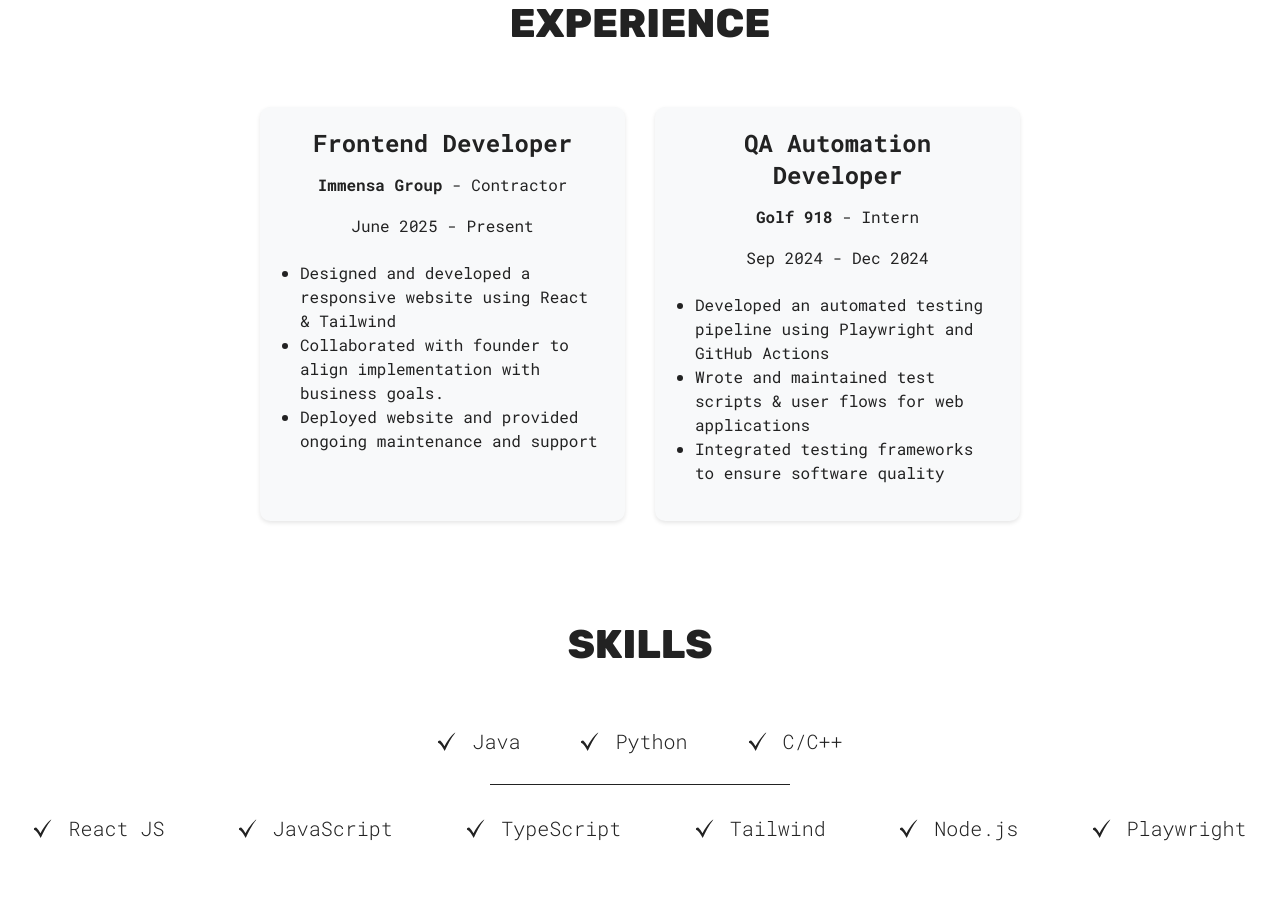
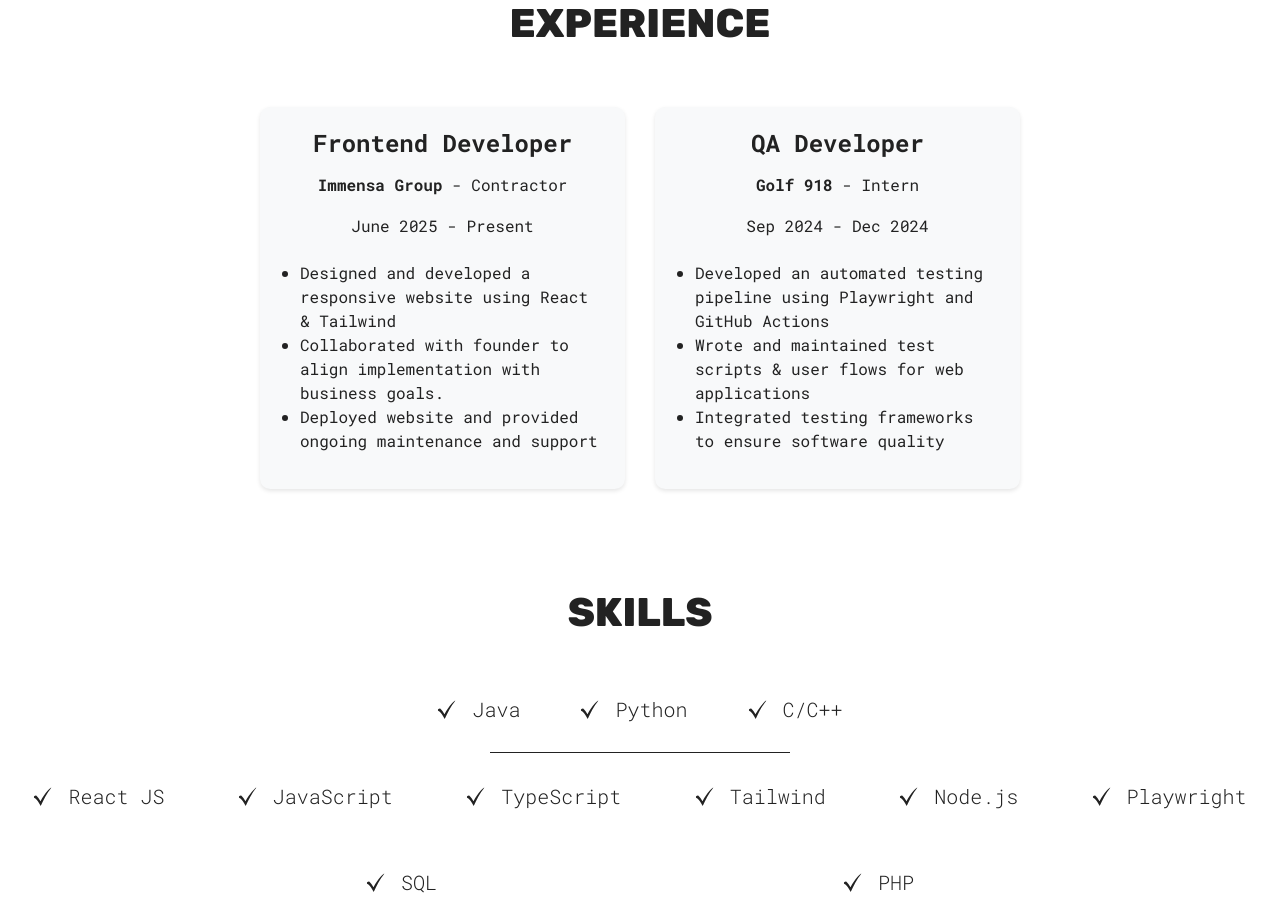
Before and after one commit to Hirbod03/PersonalWebsite, a React (Vite) app: page / in a window 1280 px wide. Shown: the part 940-1843 px from the top of the page. Built offline with nearby package versions, Linux system fonts and the light colour scheme.

Commit message:
Update Experience.jsx

```diff
--- a/src/sections/Experience/Experience.jsx
+++ b/src/sections/Experience/Experience.jsx
@@ -15,7 +15,7 @@ const experiences = [
     companyLink: 'https://www.immensagroup.com/',
   },
   {
-    title: 'QA Automation Developer',
+    title: 'QA Developer',
     company: 'Golf 918',
     responsibilities: [
       'Developed an automated testing pipeline using Playwright and GitHub Actions',
```
